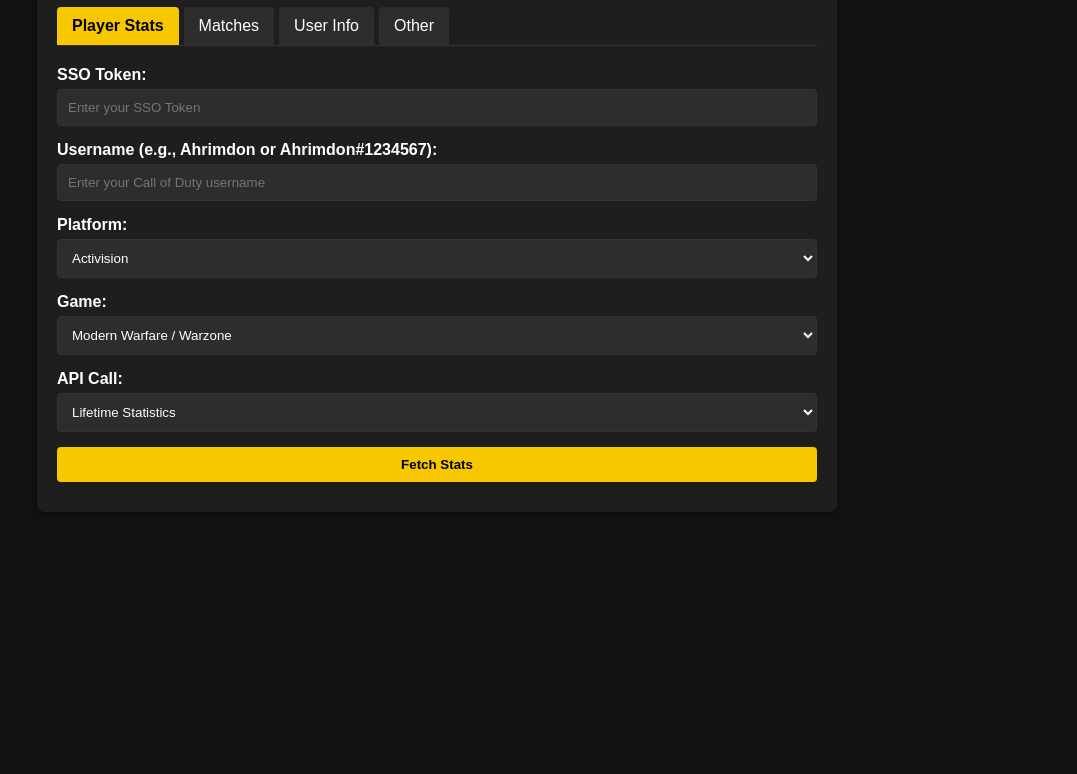
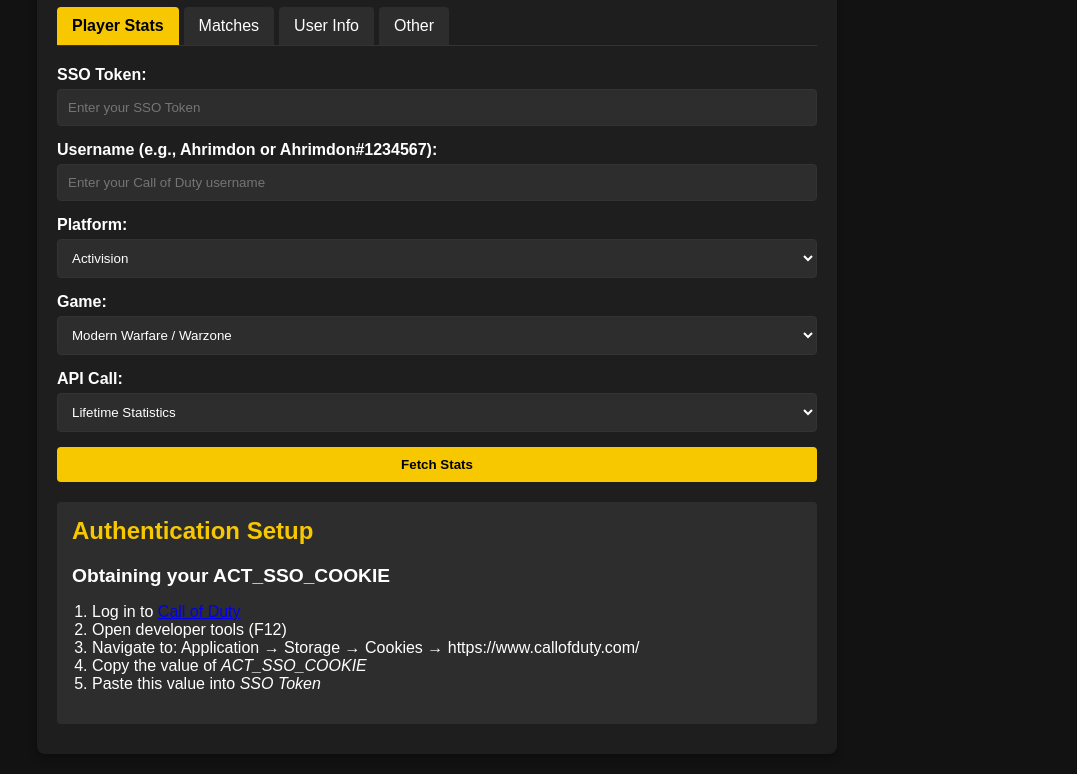
Before and after one commit to Ahrimdon/cod-node, a website: page public/index.html in a window 1280 px wide. Shown: the part 113-887 px from the top of the page, without its empty margins (203-1280 px from the left). Before the commit the page ends 800 px from the top, so only its background shows below. Drawn offline with Linux system fonts and the light colour scheme.

Commit message:
add tutorial, css formatting, password field for token

```diff
--- a/public/index.html
+++ b/public/index.html
@@ -117,6 +117,30 @@
       .button-group button {
         flex: 1;
       }
+      .tutorial {
+        margin-top: 20px;
+        padding: 15px;
+        background-color: #2d2d2d;
+        border-radius: 4px;
+        margin-bottom: 10px;
+      }
+      .tutorial h2 {
+        font-size: 1.5em;
+        color: #f7c800;
+        margin-top: 0;
+      }
+      .tutorial h3 {
+        font-size: 1.2em;
+        margin-bottom: 10px;
+      }
+      .tutorial ol {
+        padding-left: 20px;
+      }
+      .tutorial code {
+        background-color: #1e1e1e;
+        padding: 2px 4px;
+        border-radius: 3px;
+      }
     </style>
   </head>
   <body>
@@ -133,7 +157,7 @@
       <!-- Common fields for all tabs -->
       <div class="form-group">
         <label for="ssoToken">SSO Token:</label>
-        <input type="text" id="ssoToken" placeholder="Enter your SSO Token" />
+        <input type="password" id="ssoToken" placeholder="Enter your SSO Token" />
       </div>
 
       <!-- STATS TAB -->
@@ -184,6 +208,19 @@
         </div>
 
         <button id="fetchStats">Fetch Stats</button>
+
+        <div id="tutorial" class="tutorial">
+          <h2>Authentication Setup</h2>
+          <h3>Obtaining your ACT_SSO_COOKIE</h3>
+          <ol>
+            <li>Log in to <a href="https://profile.callofduty.com" target="_blank">Call of Duty</a></li>
+            <li>Open developer tools (F12)</li>
+            <li>Navigate to: Application → Storage → Cookies → https://www.callofduty.com/</li>
+            <li>Copy the value of <i>ACT_SSO_COOKIE</i></li>
+            <li>Paste this value into <i>SSO Token</i></li>
+          </ol>
+        </div>
+
       </div>
 
       <!-- MATCHES TAB -->
@@ -235,6 +272,19 @@
           <button id="fetchMatches">Fetch Recent Matches</button>
           <button id="fetchMatchInfo">Fetch Match Details</button>
         </div>
+
+        <div id="tutorial" class="tutorial">
+          <h2>Authentication Setup</h2>
+          <h3>Obtaining your ACT_SSO_COOKIE</h3>
+          <ol>
+            <li>Log in to <a href="https://profile.callofduty.com" target="_blank">Call of Duty</a></li>
+            <li>Open developer tools (F12)</li>
+            <li>Navigate to: Application → Storage → Cookies → https://www.callofduty.com/</li>
+            <li>Copy the value of <code>ACT_SSO_COOKIE</code></li>
+            <li>Paste this value into SSO Token</li>
+          </ol>
+        </div>
+
       </div>
 
       <!-- USER INFO TAB -->
@@ -274,6 +324,19 @@
         </div>
 
         <button id="fetchUserInfo">Fetch User Info</button>
+
+        <div id="tutorial" class="tutorial">
+          <h2>Authentication Setup</h2>
+          <h3>Obtaining your ACT_SSO_COOKIE</h3>
+          <ol>
+            <li>Log in to <a href="https://profile.callofduty.com" target="_blank">Call of Duty</a></li>
+            <li>Open developer tools (F12)</li>
+            <li>Navigate to: Application → Storage → Cookies → https://www.callofduty.com/</li>
+            <li>Copy the value of <code>ACT_SSO_COOKIE</code></li>
+            <li>Paste this value into SSO Token</li>
+          </ol>
+        </div>
+
       </div>
 
       <!-- OTHER TAB -->
@@ -306,6 +369,19 @@
           Note: Fuzzy search looks up a gamertag and retrieves fuzzy matches
           along with their respective platforms.
         </p>
+
+        <div id="tutorial" class="tutorial">
+          <h2>Authentication Setup</h2>
+          <h3>Obtaining your ACT_SSO_COOKIE</h3>
+          <ol>
+            <li>Log in to <a href="https://profile.callofduty.com" target="_blank">Call of Duty</a></li>
+            <li>Open developer tools (F12)</li>
+            <li>Navigate to: Application → Storage → Cookies → https://www.callofduty.com/</li>
+            <li>Copy the value of <code>ACT_SSO_COOKIE</code></li>
+            <li>Paste this value into SSO Token</li>
+          </ol>
+        </div>
+
       </div>
 
       <div id="error" class="error"></div>
@@ -496,5 +572,30 @@
         loadingElement.style.display = "none";
       }
     </script>
+    <a href="https://github.com/Ahrimdon/codtracker-js" target="_blank" class="github-corner" aria-label="View source on GitHub" title="View Source Code on GitHub">
+      <svg width="40" height="40" viewBox="0 0 250 250" style="fill:#151513; color:#fff; position: absolute; top: 0; right: 0; border: 0;">
+        <path d="M0,0 L115,115 L130,115 L142,142 L250,250 L250,0 Z"></path>
+        <path d="M128.3,109.0 C113.8,99.7 119.0,89.6 119.0,89.6 C122.0,82.7 120.5,78.6 120.5,78.6 C119.2,72.0 123.4,76.3 123.4,76.3 C127.3,80.9 125.5,87.3 125.5,87.3 C122.9,97.6 130.6,101.9 134.4,103.2" fill="currentColor" style="transform-origin: 130px 106px;" class="octo-arm"></path>
+        <path d="M115.0,115.0 C114.9,115.1 118.7,116.5 119.8,115.4 L133.7,101.6 C136.9,99.2 139.9,98.4 142.2,98.6 C133.8,88.0 127.5,74.4 143.8,58.0 C148.5,53.4 154.0,51.2 159.7,51.0 C160.3,49.4 163.2,43.6 171.4,40.1 C171.4,40.1 176.1,42.5 178.8,56.2 C183.1,58.6 187.2,61.8 190.9,65.4 C194.5,69.0 197.7,73.2 200.1,77.6 C213.8,80.2 216.3,84.9 216.3,84.9 C212.7,93.1 206.9,96.0 205.4,96.6 C205.1,102.4 203.0,107.8 198.3,112.5 C181.9,128.9 168.3,122.5 157.7,114.1 C157.9,116.9 156.7,120.9 152.7,124.9 L141.0,136.5 C139.8,137.7 141.6,141.9 141.8,141.8 Z" fill="currentColor" class="octo-body"></path>
+      </svg>
+    </a>
+    <style>
+      .github-corner:hover .octo-arm {
+        animation: octocat-wave 560ms ease-in-out;
+      }
+      @keyframes octocat-wave {
+        0%, 100% { transform: rotate(0); }
+        20%, 60% { transform: rotate(-25deg); }
+        40%, 80% { transform: rotate(10deg); }
+      }
+      @media (max-width: 500px) {
+        .github-corner:hover .octo-arm {
+          animation: none;
+        }
+        .github-corner .octo-arm {
+          animation: octocat-wave 560ms ease-in-out;
+        }
+      }
+    </style>
   </body>
 </html>
```
